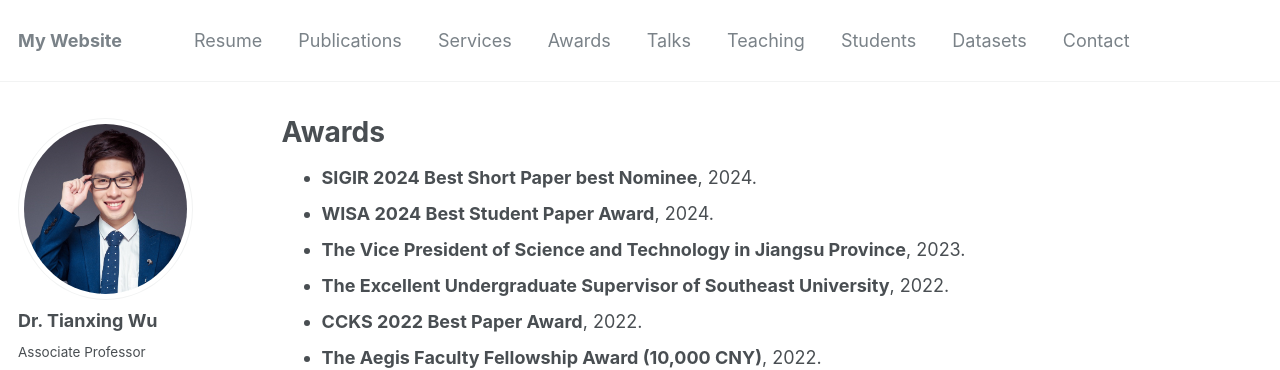
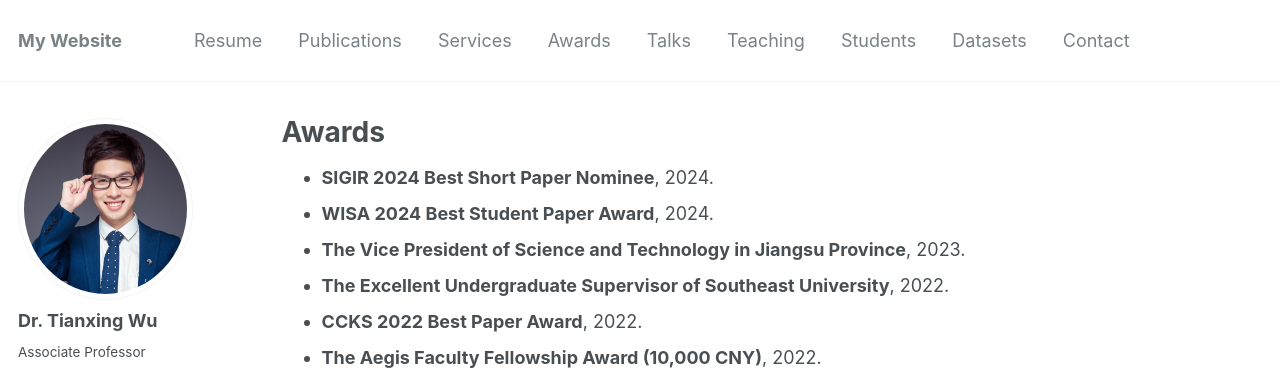
Before and after one commit to tianxing-wu/tianxing-wu.github.io, a Jekyll site: the page built from _pages/awards.md, in a window 1280 px wide and 947 px high. Shown: the top 370 px of the window. Built offline with Jekyll 4.4.1, drawn with Linux system fonts in a browser that asks for light colours; comment, search, counter and statistics services are not loaded.

Commit message:
Update awards.md

```diff
--- a/_pages/awards.md
+++ b/_pages/awards.md
@@ -4,7 +4,7 @@ permalink: /awards/
 title: "Awards"
 author_profile: true
 ---
-* **SIGIR 2024 Best Short Paper best Nominee**, 2024.
+* **SIGIR 2024 Best Short Paper Nominee**, 2024.
 * **WISA 2024 Best Student Paper Award**, 2024.
 * **The Vice President of Science and Technology in Jiangsu Province**, 2023.
 * **The Excellent Undergraduate Supervisor of Southeast University**, 2022.
```
